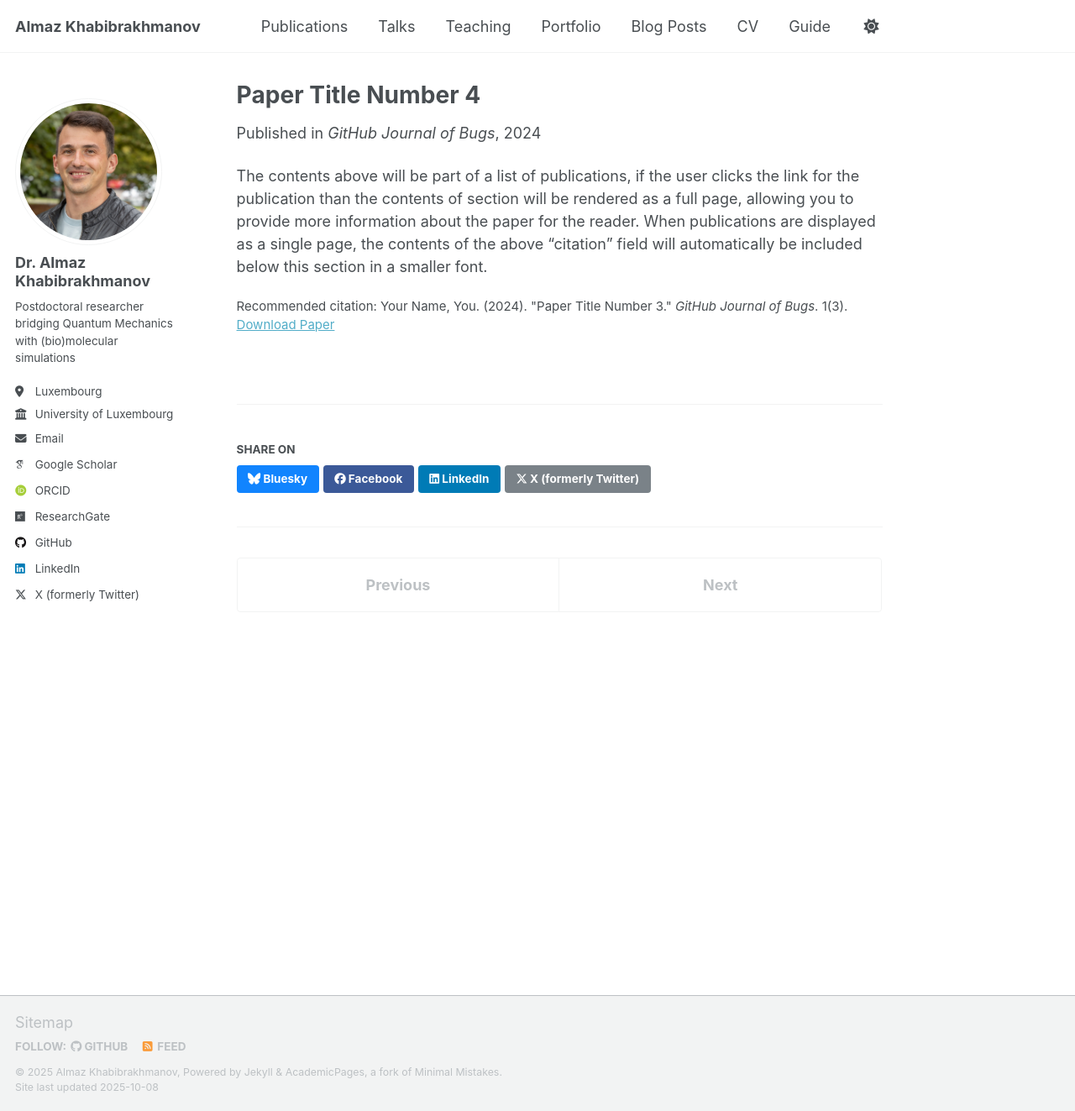
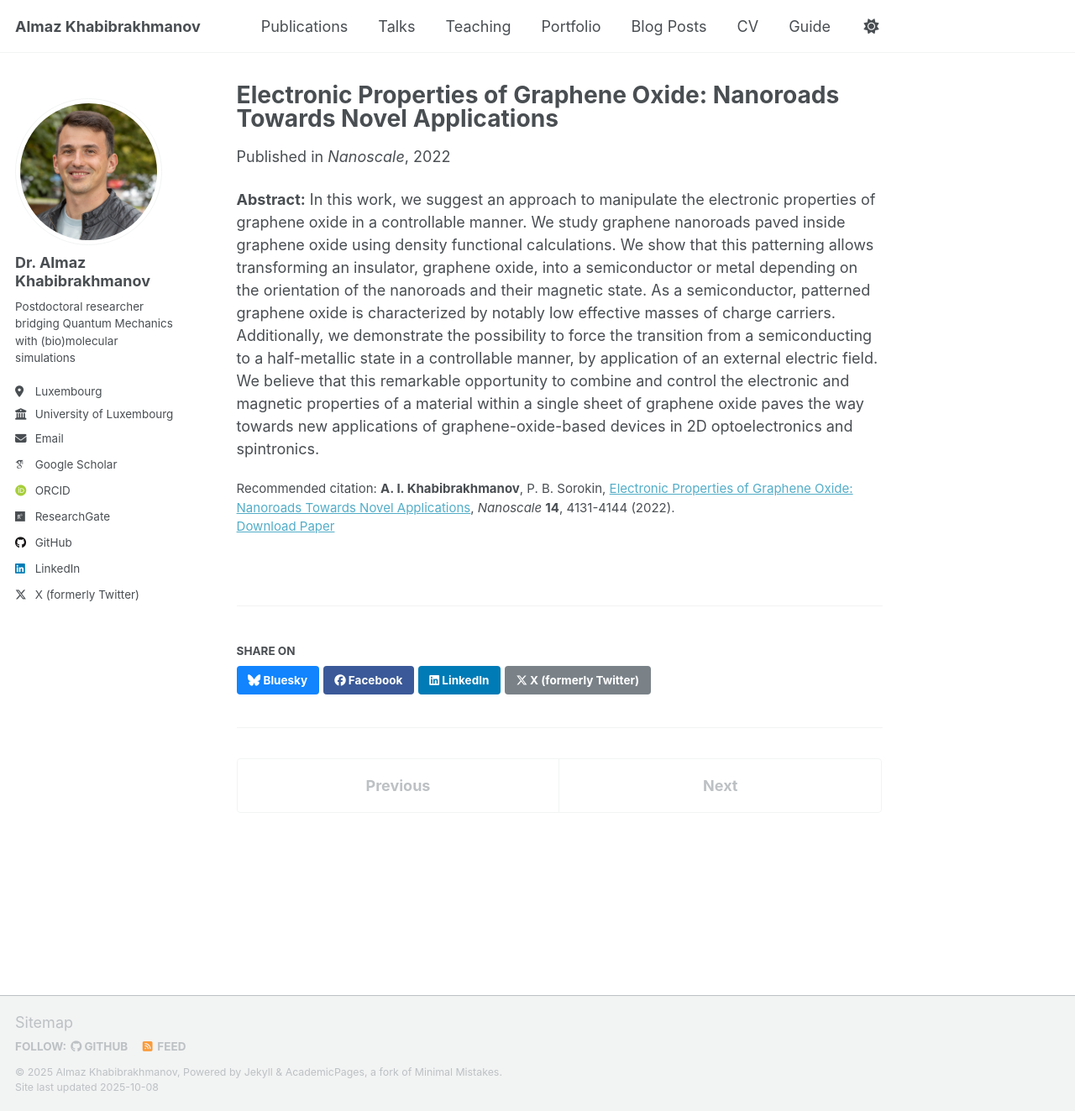
Before and after one commit to almaz-khabibrakhmanov/almaz-khabibrakhmanov.github.io, a Jekyll site: the page built from _publications/2022-Graphene_Oxide-Nanoscale.md, in a window 1280 px wide and 1323 px high. Shown: the whole window at 84% size. Built offline with Jekyll 4.4.1, drawn with Linux system fonts in a browser that asks for light colours; some web fonts are replaced; a script that is not in the unit is left out.

Commit message:
Update 2022-Graphene_Oxide-Nanoscale.md

```diff
--- a/_publications/2022-Graphene_Oxide-Nanoscale.md
+++ b/_publications/2022-Graphene_Oxide-Nanoscale.md
@@ -1,13 +1,13 @@
 ---
-title: "Paper Title Number 4"
+title: "Electronic Properties of Graphene Oxide: Nanoroads Towards Novel Applications"
 collection: publications
 category: manuscripts
 permalink: /publication/2022-Graphene_Oxide-Nanoscale
-excerpt: 'This paper is about fixing template issue #693.'
-date: 2024-02-17
-venue: 'GitHub Journal of Bugs'
-paperurl: 'http://academicpages.github.io/files/paper3.pdf'
-citation: 'Your Name, You. (2024). &quot;Paper Title Number 3.&quot; <i>GitHub Journal of Bugs</i>. 1(3).'
+excerpt: 'The DFT study of graphene oxide (GO) patterned by pristine graphene nanoroads, where I explored how various GO compositions and nanoroads width and orientations affect electronic properties of this nanostructured material. Similar to fluorinated graphene, the band gap exhibits oscillatory decrease with broadening nanoroads. The emerging edge magnetism suggests possible applications of patterned GO in optoelectronics and spintronics.'
+date: 2022-01-24
+venue: 'Nanoscale'
+#slidesurl: 'https://doi.org/10.1016/j.diamond.2019.04.033'
+paperurl: 'http://almaz-khabibrakhmanov.github.io/files/papers/2022-Graphene_Oxide-Nanoscale.pdf'
+citation: '<b>A. I. Khabibrakhmanov</b>, P. B. Sorokin, <a href="https://doi.org/10.1039/D2NR00251E ">Electronic Properties of Graphene Oxide: Nanoroads Towards Novel Applications</a>, <i>Nanoscale</i> <b>14</b>, 4131-4144 (2022).'
 ---
-
-The contents above will be part of a list of publications, if the user clicks the link for the publication than the contents of section will be rendered as a full page, allowing you to provide more information about the paper for the reader. When publications are displayed as a single page, the contents of the above "citation" field will automatically be included below this section in a smaller font.
+<b>Abstract:</b> In this work, we suggest an approach to manipulate the electronic properties of graphene oxide in a controllable manner. We study graphene nanoroads paved inside graphene oxide using density functional calculations. We show that this patterning allows transforming an insulator, graphene oxide, into a semiconductor or metal depending on the orientation of the nanoroads and their magnetic state. As a semiconductor, patterned graphene oxide is characterized by notably low effective masses of charge carriers. Additionally, we demonstrate the possibility to force the transition from a semiconducting to a half-metallic state in a controllable manner, by application of an external electric field. We believe that this remarkable opportunity to combine and control the electronic and magnetic properties of a material within a single sheet of graphene oxide paves the way towards new applications of graphene-oxide-based devices in 2D optoelectronics and spintronics.
```
